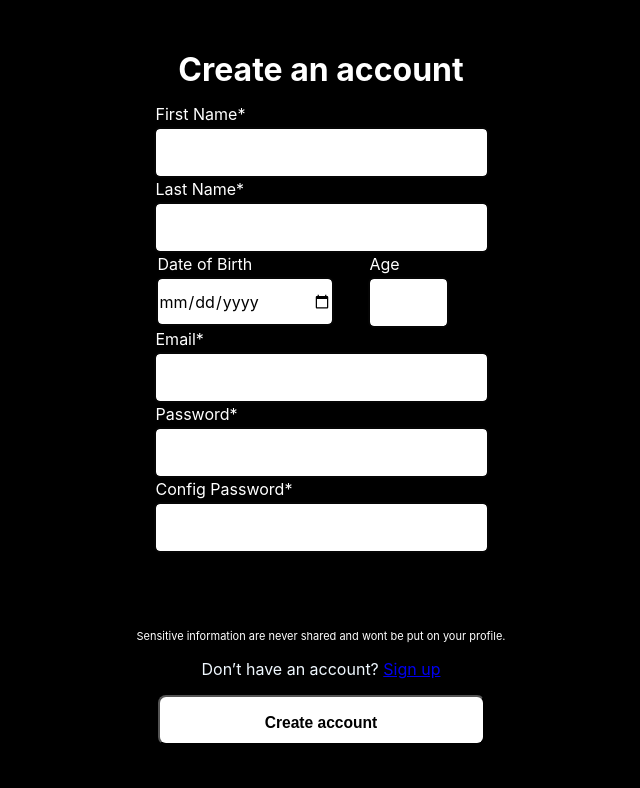
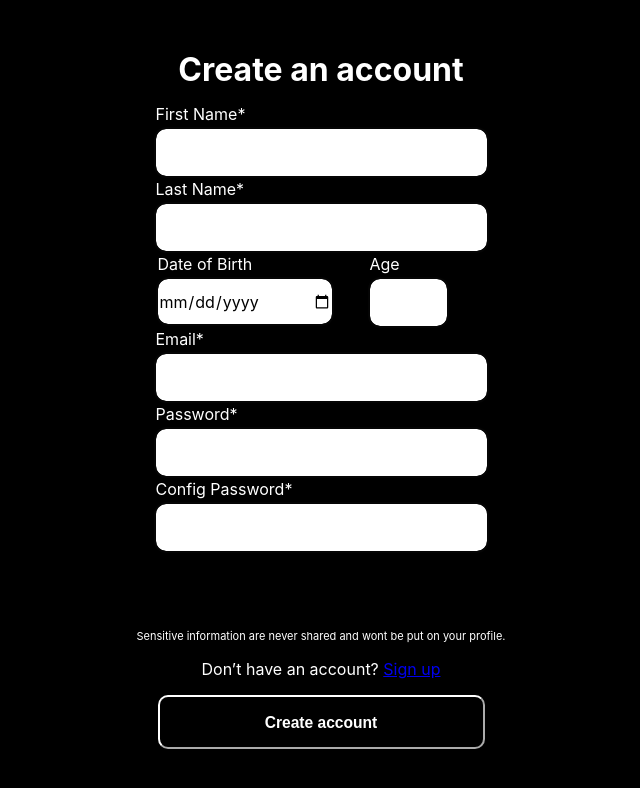
Before and after one commit to Fesenkoas/DatingApp, a React (Create React App) app: page /register in a window 1280 px wide. Shown: the top 788 px of the page, without its empty margins (319-959 px from the left). Built offline with nearby package versions, Linux system fonts and the light colour scheme.

Commit message:
update-alex

```diff
--- a/src/App.css
+++ /dev/null
@@ -1,143 +0,0 @@
-/* Sing Account */
-.logo {
-  margin: 400px 0;
-  color: aliceblue;
-  text-align: center;
-}
-.sing {
-  display: block;
-  margin: 2px auto;
-  border-radius: 8px;
-  width: 327px;
-  height: 50px;
-  background-color: white;
-}
-.down {
-  display: block;
-  margin: 10px auto auto;
-  border-radius: 8px;
-  width: 327px;
-  height: 55px;
-  background-color: black;
-  border: 2px solid white;
-  color: white;
-}
-.start_page_up {
-  box-sizing: border-box;
-  left: 0px;
-  top: 0px;
-  position: absolute;
-  width: 100%;
-  height: 562.5px;
-  background: linear-gradient(0deg, rgba(0, 0, 0, 0.2), rgba(0, 0, 0, 0.2)),
-    url(./images/skin.png);
-  background-repeat: no-repeat;
-  background-size: cover;
-  background-position: center;
-  /* background-attachment: fixed; */
-  border-radius: 0px 0px 40px 40px;
-}
-
-.start_page_down {
-  position: absolute;
-  width: 100%;
-  top: 571px;
-  background: #000000;
-  border-top: 4px #ffffff solid;
-  border-radius: 40px 40px 0px 0px;
-}
-/* Sing Account */
-.text {
-  color: aliceblue;
-  text-align: center;
-}
-.account {
-  flex-direction: column;
-  align-items: flex-start;
-  padding: 17px 26px;
-  display: inherit;
-  width: auto;
-}
-
-.createAccount {
-  margin: 50px 0 auto;
-  color: white;
-  text-align: center;
-}
-
-.textsing {
-  text-align: center;
-}
-
-.natation {
-  margin-top: 50px;
-  color: white;
-  text-align: center;
-  font-size: 11px;
-}
-.input_group {
-  display: flex;
-  flex-direction: column;
-  margin-top: 40px;
-  /*for desctop*/
-  /* width: 700px;
-  margin: 0 auto; */
-}
-.item {
-  display: flex;
-  margin: 0 auto;
-  position: relative;
-  height: 50px;
-  margin-bottom: 25px;
-}
-.item_date {
-  display: flex;
-  position: relative;
-  flex-direction: row;
-  width: 327px;
-  height: 50px;
-}
-.label {
-  transform: translate(0px, -25px);
-  position: absolute;
-  color: white;
-}
-.input {
-  margin: 0 auto;
-  width: 327px;
-  height: 45px;
-  border: none;
-  border-radius: 4px;
-  font: inherit;
-  color: rgb(255, 254, 254);
-  outline: 2px solid rgb(5, 5, 5);
-}
-.input_date {
-  width: 173px;
-  height: 45px;
-  border: none;
-  border-radius: 4px;
-  font: inherit;
-  color: black;
-  outline: 2px solid rgb(5, 5, 5);
-}
-.input_age {
-  margin: 0 auto;
-  width: 73px;
-  height: 45px;
-  border: none;
-  border-radius: 4px;
-  font: inherit;
-  color: rgb(255, 254, 254);
-  outline: 2px solid rgb(5, 5, 5);
-}
-
-.input:is(:focus, :valid) {
-  color: black;
-}
-.input_date:is(:focus, :valid) {
-  color: black;
-}
-.input_age:is(:focus, :valid) {
-  color: black;
-}
--- /dev/null
+++ b/src/css_modules/createAccount.module.css
@@ -0,0 +1,26 @@
+.createAccount {
+    margin: 50px 0 auto;
+    color: white;
+    text-align: center;
+  }
+  .btn_google,.btn_email {
+    display: block;
+    margin: 2px auto;
+    border-radius: 8px;
+    width: 327px;
+    height: 50px;
+    background-color: white;
+  }
+  .textsing {
+    text-align: center;
+  }
+  .text {
+    color: aliceblue;
+    text-align: center;
+  }
+  .natation {
+    margin-top: 50px;
+    color: white;
+    text-align: center;
+    font-size: 11px;
+  }
--- /dev/null
+++ b/src/css_modules/pageCreate.module.css
@@ -0,0 +1,105 @@
+.createAccount {
+  margin: 50px 0 auto;
+  color: white;
+  text-align: center;
+}
+
+.input_group {
+  display: flex;
+  flex-direction: column;
+  margin-top: 40px;
+  /*for desctop*/
+  /* width: 700px;
+    margin: 0 auto; */
+}
+.item {
+  display: flex;
+  margin: 0 auto;
+  position: relative;
+  height: 50px;
+  margin-bottom: 25px;
+}
+.item_date {
+  display: flex;
+  position: relative;
+  flex-direction: row;
+  width: 327px;
+  height: 50px;
+}
+.label {
+  transform: translate(0px, -25px);
+  position: absolute;
+  color: white;
+}
+.input {
+  margin: 0 auto;
+  width: 327px;
+  height: 45px;
+  border: none;
+  border-radius: 10px;
+  font: inherit;
+  color: rgb(255, 254, 254);
+  outline: 2px solid rgb(5, 5, 5);
+}
+.input_date {
+  width: 173px;
+  height: 45px;
+  border: none;
+  border-radius: 10px;
+  font: inherit;
+  color: black;
+  outline: 2px solid rgb(5, 5, 5);
+}
+.input_age {
+  margin: 0 auto;
+  width: 73px;
+  height: 45px;
+  border: none;
+  border-radius: 10px;
+  font: inherit;
+  color: rgb(255, 254, 254);
+  outline: 2px solid rgb(5, 5, 5);
+}
+
+.input:is(:focus, :valid) {
+  color: black;
+}
+.input_date:is(:focus, :valid) {
+  color: black;
+}
+.input_age:is(:focus, :valid) {
+  color: black;
+}
+
+.natation {
+  margin-top: 50px;
+  color: white;
+  text-align: center;
+  font-size: 11px;
+}
+
+.text {
+  color: white;
+  text-align: center;
+}
+
+.btn_create_next {
+  display: block;
+  margin: 2px auto;
+  border-radius: 10px;
+  border-color: white;
+  width: 327px;
+  height: 54px;
+  background-color: black;
+}
+.btn_create_next:hover{
+  background: linear-gradient(90deg, #000000 6.19%, rgba(114, 90, 193, 0.2) 30.34%, rgba(0, 0, 0, 0.15) 62.83%, rgba(114, 90, 193, 0.1) 96.02%);
+  border: 2px solid #725AC1;
+  box-shadow: 0px 8px 15px rgba(0, 0, 0, 0.2);
+  border-radius: 10px;;
+}
+
+.textsing {
+  text-align: center;
+  color: white;
+}
--- /dev/null
+++ b/src/css_modules/singAccount.module.css
@@ -0,0 +1,58 @@
+
+.logo {
+    margin: 400px 0;
+    color: aliceblue;
+    text-align: center;
+  }
+  .start_page_up {
+    box-sizing: border-box;
+    left: 0px;
+    top: 0px;
+    position: absolute;
+    width: 100%;
+    height: 562.5px;
+    background: linear-gradient(0deg, rgba(0, 0, 0, 0.2), rgba(0, 0, 0, 0.2)),
+      url(../images/skin.png);
+    background-repeat: no-repeat;
+    background-size: cover;
+    background-position: center;
+    border-radius: 0px 0px 40px 40px;
+    /*for dekstop*/
+    /* background-attachment: fixed; */
+  }
+
+  .start_page_down {
+    position: absolute;
+    width: 100%;
+    top: 571px;
+    background: #000000;
+    border-top: 4px #ffffff solid;
+    border-radius: 40px 40px 0px 0px;
+  }
+
+  .btn_login {
+    display: block;
+    margin: 2px auto;
+    border-radius: 8px;
+    width: 327px;
+    height: 50px;
+    background-color: white;
+  }
+
+  .btn_create_acc {
+    display: block;
+    margin: 10px auto auto;
+    border-radius: 8px;
+    width: 327px;
+    height: 55px;
+    background-color: black;
+    border: 2px solid white;
+    color: white;
+  }
+
+  .natation {
+    margin-top: 50px;
+    color: white;
+    text-align: center;
+    font-size: 11px;
+  }
--- a/src/pages/CreateAccount.jsx
+++ b/src/pages/CreateAccount.jsx
@@ -1,6 +1,6 @@
 import React from 'react'
-import "../App.css";
 import { Link, useNavigate } from "react-router-dom";
+import style from '../css_modules/createAccount.module.css';
 
 export const CreateAccount = () => {
   const navigate = useNavigate();
@@ -11,25 +11,25 @@ export const CreateAccount = () => {
   };
   return (
     <>
-    <div className="createAccount">
+    <div className={style.createAccount}>
       <h1>Create Account</h1>
     </div>
-    <button className="sing">
-      <h3 className="textsing">Sing up with Google</h3>
+    <button className={style.btn_google}>
+      <h3 className={style.textsing}>Sing up with Google</h3>
     </button>
-    <div className="text">
+    <div className={style.text}>
       <h3>or</h3>
     </div>
-    <button className="sing" onClick={handleClickEmail}>
-      <h3 className="textsing">Sing up with Email</h3>
+    <button className={style.btn_email} onClick={handleClickEmail}>
+      <h3 className={style.textsing}>Sing up with Email</h3>
     </button>
-    <div className="text">
+    <div className={style.text}>
       Already have an account?{" "}
       <Link href={"#"} alt={""}>
         Log into account
       </Link>
     </div>
-    <div className="natation">
+    <div className={style.natation}>
       By tapping “Create Account” or “Log In” you have agrred to our <Link href={"#"} alt={""}>TERMS &
       CONDITIONS</Link>. Click here to seeour we use your data in <Link href={"#"} alt={""}>PRIVATE POLICY</Link> .
     </div>
--- a/src/pages/PageCreate.jsx
+++ b/src/pages/PageCreate.jsx
@@ -1,59 +1,59 @@
 import React from "react";
 import { Link } from "react-router-dom";
-import "../App.css";
+import style from '../css_modules/pageCreate.module.css'
 
 export const PageCreate = () => {
   return (
     <>
-      <div className="createAccount">
+      <div className={style.createAccount}>
         <h1>Create an account</h1>
       </div>
-      <div className="input_group">
-        <div className="item">
-          <input type="text" required className="input" />
-          <label className="label">First Name*</label>
+      <div className={style.input_group}>
+        <div className={style.item}>
+          <input type="text" required className={style.input} />
+          <label className={style.label}>First Name*</label>
         </div>
-        <div className="item">
-          <input type="text" required className="input" />
-          <label className="label">Last Name*</label>
+        <div className={style.item}>
+          <input type="text" required className={style.input} />
+          <label className={style.label}>Last Name*</label>
         </div>
-        <div className="item">
-          <div className="item_date">
-            <input type="date" className="input_date" />
-            <label className="label">Date of Birth</label>
-            <div className="item">
-              <input type="text" className="input_age" />
-              <label className="label">Age</label>
+        <div className={style.item}>
+          <div className={style.item_date}>
+            <input type="date" className={style.input_date} />
+            <label className={style.label}>Date of Birth</label>
+            <div className={style.item}>
+              <input type="text" className={style.input_age} />
+              <label className={style.label}>Age</label>
             </div>
           </div>
         </div>
-        <div className="item">
-          <input type="text" required className="input" />
-          <label className="label">Email*</label>
+        <div className={style.item}>
+          <input type="text" required className={style.input} />
+          <label className={style.label}>Email*</label>
         </div>
-        <div className="item">
-          <input type="password" required className="input" />
-          <label className="label">Password*</label>
+        <div className={style.item}>
+          <input type="password" required className={style.input} />
+          <label className={style.label}>Password*</label>
         </div>
-        <div className="item">
-          <input type="password" required className="input" />
-          <label className="label">Config Password*</label>
+        <div className={style.item}>
+          <input type="password" required className={style.input} />
+          <label className={style.label}>Config Password*</label>
         </div>
       </div>
 
-      <div className="natation">
+      <div className={style.natation}>
         <p>
           Sensitive information are never shared and wont be put on your
           profile.
         </p>
       </div>
-      <div className="text">
+      <div className={style.text}>
         <p>
           Don’t have an account? <Link to={"/"}>Sign up</Link>
         </p>
       </div>
-      <button className="sing">
-        <h3 className="textsing">Create account</h3>
+      <button className={style.btn_create_next}>
+        <h3 className={style.textsing}>Create account</h3>
       </button>
     </>
   );
--- a/src/pages/SingAccount.jsx
+++ b/src/pages/SingAccount.jsx
@@ -1,6 +1,6 @@
 import React from "react";
-import "../App.css";
 import { useNavigate, Link } from "react-router-dom";
+import style from '../css_modules/singAccount.module.css';
 
 export const SingAccount = () => {
   const navigate = useNavigate();
@@ -10,17 +10,17 @@ export const SingAccount = () => {
   };
   return (
     <>
-      <div className="start_page_up">
-        <h1 className="logo">CYBERLINK</h1>
+      <div className={style.start_page_up}>
+        <h1 className={style.logo}>CYBERLINK</h1>
       </div>
-      <div className="start_page_down">
-        <button className="down" onClick={handleClickCreate}>
+      <div className={style.start_page_down}>
+        <button className={style.btn_create_acc} onClick={handleClickCreate}>
           <h3>Create Account</h3>
         </button>
-        <button className="sing">
-          <h3>Log into account</h3>
+        <button className={style.btn_login}>
+          <h3>Login to account</h3>
         </button>
-        <p className="natation">
+        <p className={style.natation}>
           By tapping “Create Account” or “Log In” you have agrred to our{" "}
           <Link href={"#"} alt={""}>
             TERMS & CONDITIONS
```
